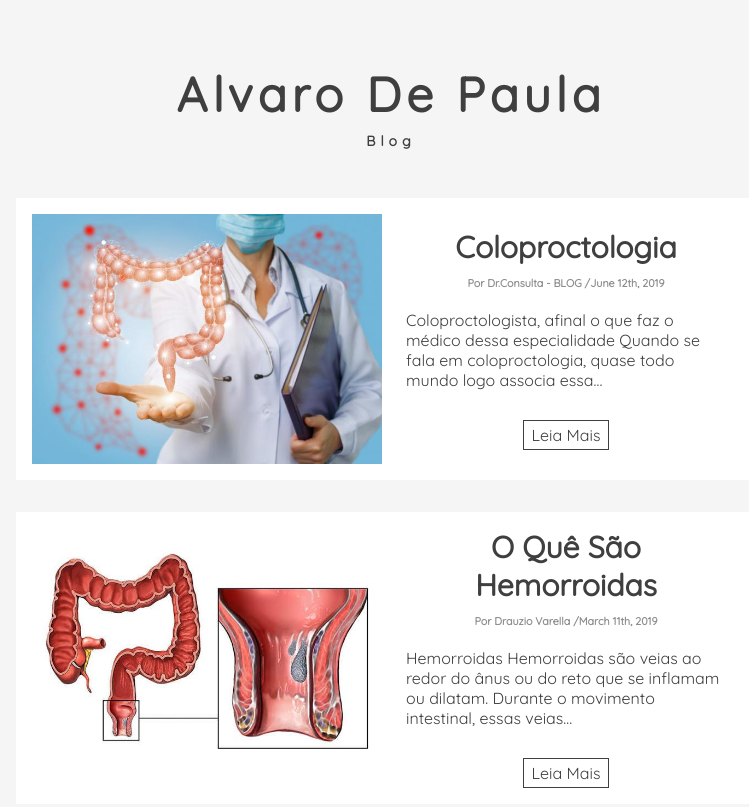
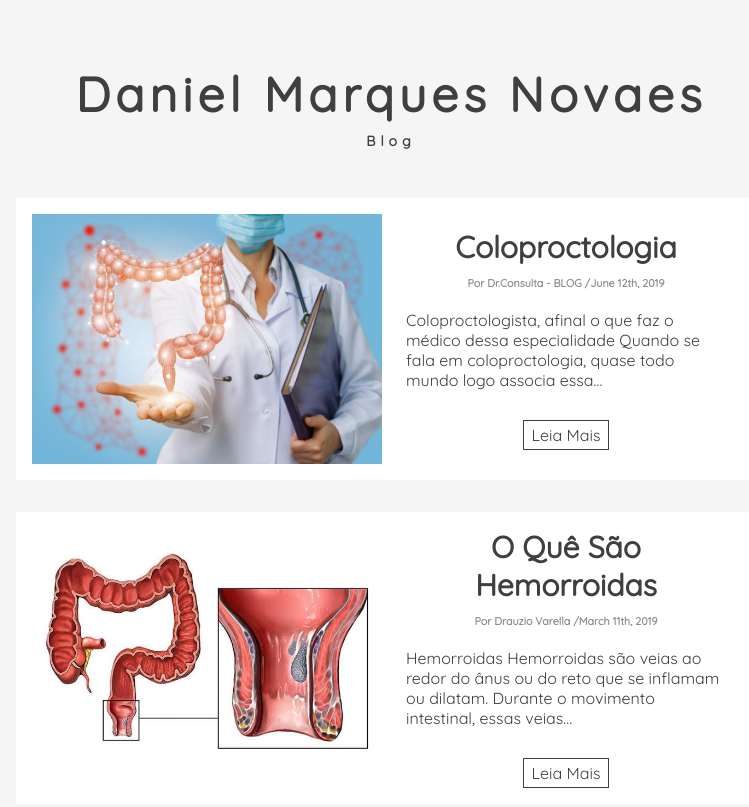
Before and after one commit to delubiod/daniel_blog, a Gatsby site: page / in a window 1280 px wide. Shown: the top 807 px of the page, without its empty margins (249-998 px from the left). Built offline with nearby package versions, Linux system fonts and the light colour scheme; Gatsby itself is replaced by a stand-in of ours.

Commit message:
change the name of the Blog Owner

```diff
--- a/src/components/PostList.js
+++ b/src/components/PostList.js
@@ -1,19 +1,19 @@
-import React from "react"
-import PostCard from "./PostCard"
-import styles from "../css/postlist.module.css"
+import React from "react";
+import PostCard from "./PostCard";
+import styles from "../css/postlist.module.css";
 
 const PostList = ({ posts }) => {
   return (
     <section className={styles.posts}>
-      <h1>Alvaro De Paula</h1>
+      <h1>Daniel Marques Novaes</h1>
       <h4>Blog</h4>
       <div className={styles.center}>
         {posts.map(({ node }, index) => {
-          return <PostCard key={index} post={node} />
+          return <PostCard key={index} post={node} />;
         })}
       </div>
     </section>
-  )
-}
+  );
+};
 
-export default PostList
+export default PostList;
```
